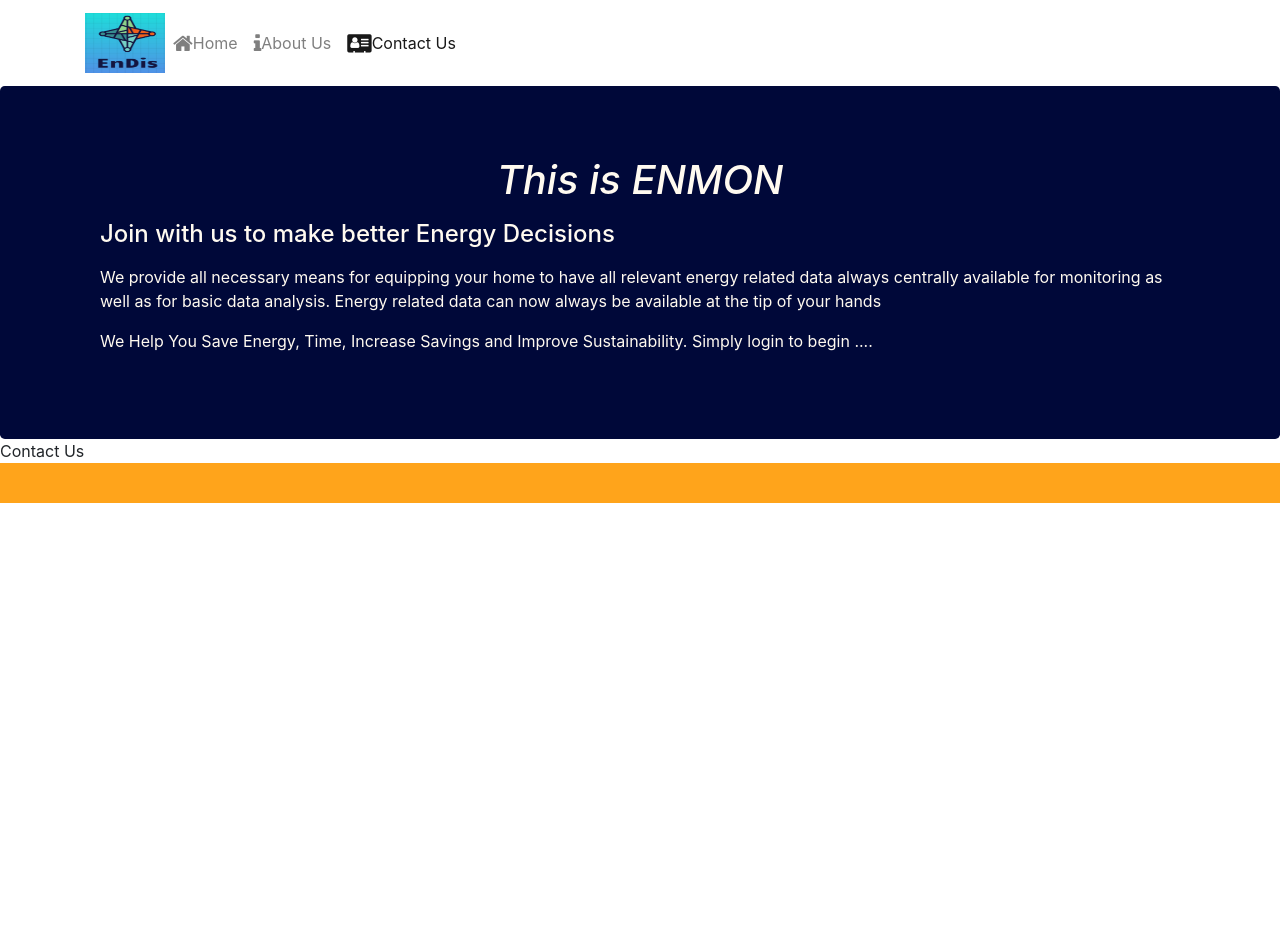
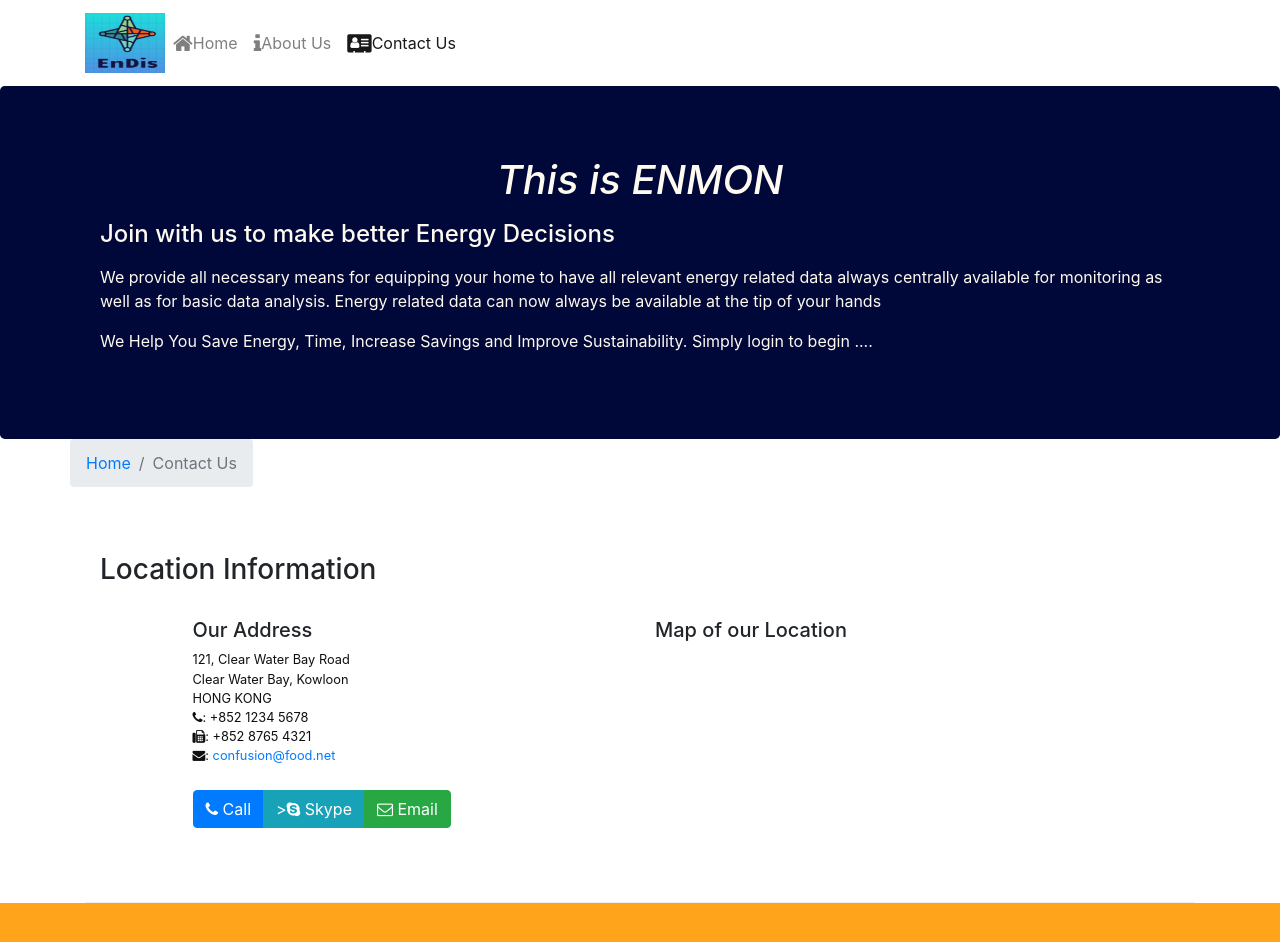
Before and after one commit to ThanujiNanayakkara/endis, a React (Create React App) app: page /contact in a window 1280 px wide. Before the commit the page ends 800 px from the top, so only its background shows below. Built offline with nearby package versions, Linux system fonts and the light colour scheme.

Commit message:
contact added not modified

```diff
--- a/package.json
+++ b/package.json
@@ -10,6 +10,7 @@
     "bootstrap-social": "^5.1.1",
     "font-awesome": "^4.7.0",
     "react": "^16.13.1",
+    "react-bootstrap": "^1.0.1",
     "react-dom": "^16.13.1",
     "react-popper": "^2.2.3",
     "react-router-dom": "^5.1.2",
--- a/src/components/ContactComponent.js
+++ b/src/components/ContactComponent.js
@@ -1,4 +1,6 @@
 import React, {Component} from 'react';
+import {Breadcrumb, BreadcrumbItem, Button,  Label,  Col, Row} from 'reactstrap';
+import {Link} from 'react-router-dom';
 
 
 class Contact extends Component{
@@ -6,8 +8,41 @@ class Contact extends Component{
 
     render(){
         return(
-            <div>
-                Contact Us
+
+            <div className="container">
+                <div className="row">
+                    <Breadcrumb>
+                        <BreadcrumbItem><Link to= '/home'>Home</Link ></BreadcrumbItem>
+                        <BreadcrumbItem active>Contact Us</BreadcrumbItem>
+                    </Breadcrumb>
+
+                </div>
+                <div className="row row-content">
+                    <div className="col-12">
+                    <h3>Location Information</h3>
+                    </div>
+                    <div className="col-12 col-sm-4 offset-sm-1">
+                            <h5>Our Address</h5>
+                            <address>
+                            121, Clear Water Bay Road<br />
+                            Clear Water Bay, Kowloon<br />
+                            HONG KONG<br />
+                            <i className="fa fa-phone"></i>: +852 1234 5678<br />
+                            <i className="fa fa-fax"></i>: +852 8765 4321<br />
+                            <i className="fa fa-envelope"></i>: <a href="mailto:confusion@food.net">confusion@food.net</a>
+                            </address>
+                    </div>
+                    <div className="col-12 col-sm-6 offset-sm-1">
+                        <h5>Map of our Location</h5>
+                    </div>
+                    <div className="col-12 col-sm-11 offset-sm-1">
+                        <div className="btn-group" role="group">
+                            <a role="button" className="btn btn-primary" href="tel:+85212345678"><i className="fa fa-phone"></i> Call</a>
+                            <a role="button" className="btn btn-info" href="skype:echo123?call">><i className="fa fa-skype"></i> Skype</a>
+                            <a role="button" className="btn btn-success" href="mailto:confusion@food.net"><i className="fa fa-envelope-o"></i> Email</a>
+                        </div>
+                    </div>
+                </div>
             </div>
         );
     }
```
Also changed, not shown: 1 other file (tests, documents, lock files or other folders).
